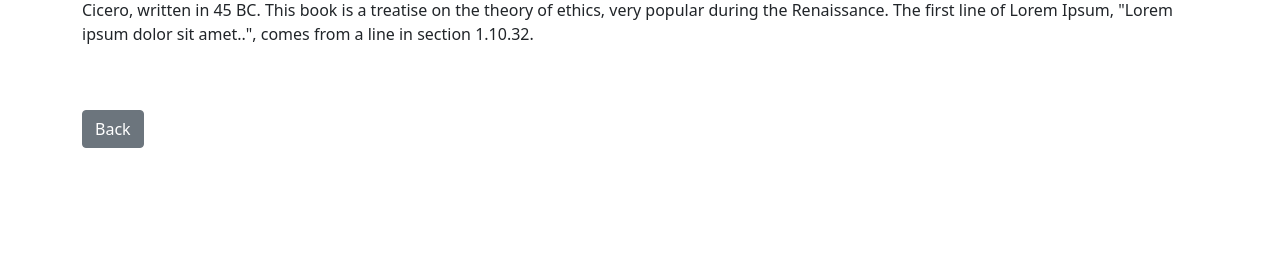
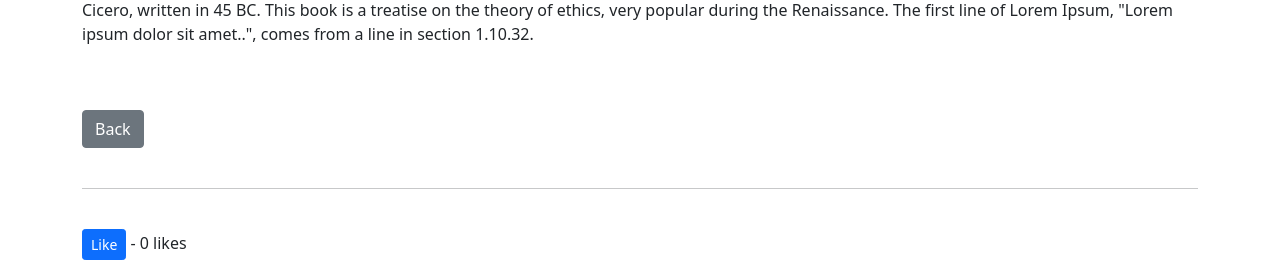
Before and after one commit to akipekoren/blog, a Django app: page /article/8 in a window 1280 px wide. Shown: the part 563-823 px from the top of the page. Before the commit the page ends 711 px from the top, so only its background shows below. Run offline with Django 3.2, Linux system fonts and the light colour scheme; a user stored in the database is signed in; data comes from the database, SQL or seed files in the repository; both versions use the stored data as it was after the commit.

Commit message:
like-unlike functionality is added

```diff
--- a/blog/myblog/forms.py
+++ b/blog/myblog/forms.py
@@ -18,7 +18,8 @@ class PostForms(forms.ModelForm):
         widgets = {
             'title' : forms.TextInput(attrs={'class' : 'form-control', 'placeholder' : 'Title'}),
             'title_tag' : forms.TextInput(attrs={'class' : 'form-control', 'placeholder' : 'Tag'}),
-            'author' : forms.Select(attrs={'class' : 'form-control'}),
+            'author' : forms.TextInput(attrs={'class' : 'form-control', 'value' : '' , 'id': 'elder', 'type' : 'hidden'}),
+            #'author' : forms.Select(attrs={'class' : 'form-control'}),
             'category' : forms.Select(choices = choice_list, attrs={'class' : 'form-control'}),
             'body' : forms.Textarea(attrs={'class' : 'form-control', 'placeholder': 'Messages'}),
 
--- a/blog/myblog/models.py
+++ b/blog/myblog/models.py
@@ -22,12 +22,12 @@ class Category(models.Model):
 
 class Post(models.Model):
     title = models.CharField(max_length=300)
-    author=models.ForeignKey(User,on_delete=models.CASCADE, default="admin")
+    author=models.ForeignKey(User,on_delete=models.CASCADE)
     body = models.TextField()
     title_tag = models.CharField(max_length=200)
     date = models.DateField(auto_now_add=True)
     category = models.CharField(max_length=100, default='coding')
-
+    likes = models.ManyToManyField(User, related_name='blog_posts')
 
 
     def __str__(self):
@@ -36,3 +36,7 @@ class Post(models.Model):
 
     def get_absolute_url(self):
         return reverse('home')
+
+
+    def get_total_likes(self):
+        return self.likes.count()
--- a/blog/myblog/templates/details.html
+++ b/blog/myblog/templates/details.html
@@ -34,5 +34,31 @@
 
 <a href="{% url 'home' %}" class="btn btn-secondary" >Back</a>
 
+<br/><br/>
+<hr>
+<br/>
+<form action = "{% url 'like-post' post.pk %}" method="POST">
+
+     {% csrf_token %}
+
+
+
+     {%if user.is_authenticated %}
+
+     {% if liked %}
+
+          <button type="submit" name="post_id"
+          value = {{post.id}} class="btn btn-danger btn-sm">UnLike</button>
+
+     {%else%}
+          <button type="submit" name="post_id"
+          value = {{post.id}} class="btn btn-primary btn-sm">Like</button>
+
+     {%endif%}
+
+     {%endif%}
+
+     - {{total_likes}} likes
+</form>
 
 {% endblock %}
--- a/blog/myblog/urls.py
+++ b/blog/myblog/urls.py
@@ -1,6 +1,6 @@
 
 from django.urls import path
-from .views import HomeView,DetailsView,AddPostView,EditPostView,DeletePostView,AddCategoryView,CategoryView,CategoryListView
+from .views import HomeView,DetailsView,AddPostView,EditPostView,DeletePostView,AddCategoryView,CategoryView,CategoryListView,LikeView
 
 urlpatterns = [
 
@@ -13,5 +13,6 @@ path('article/<int:pk>/delete',DeletePostView.as_view(), name = 'delete-post'),
 path('add-category', AddCategoryView.as_view(), name = 'add-category'),
 path('category/<str:cats>', CategoryView, name='category'),
 path('category-list/', CategoryListView, name='category-list'),
+path('like/<int:pk>', LikeView, name="like-post"),
 
 ]
--- a/blog/myblog/views.py
+++ b/blog/myblog/views.py
@@ -1,8 +1,9 @@
-from django.shortcuts import render
+from django.shortcuts import render, get_object_or_404
 from django.views.generic import ListView, DetailView, CreateView, UpdateView, DeleteView
 from .models import Post,Category
 from .forms import PostForms,EditForms
-from django.urls import reverse_lazy
+from django.urls import reverse_lazy,reverse
+from django.http import HttpResponseRedirect
 
 
 # Create your views here.
@@ -35,7 +36,17 @@ class DetailsView(DetailView):
     def get_context_data(self,*args, **kwargs):
         cat_menu = Category.objects.all()
         context = super(DetailsView, self).get_context_data(*args, **kwargs)
+
+
+        count_total_likes = get_object_or_404(Post, id=self.kwargs['pk'])
+        total_likes = count_total_likes.get_total_likes()
+
+        liked = False
+        if count_total_likes.likes.filter(id = self.request.user.id).exists():
+            liked= True
         context["cat_menu"] = cat_menu
+        context["total_likes"] =total_likes
+        context["liked"] = liked
         return context
 
 
@@ -81,3 +92,19 @@ def CategoryView(request,cats):
 def CategoryListView(request):
     cat_menu_list = Category.objects.all()
     return render(request, 'categoryList.html',{'cat_menu_list' : cat_menu_list})
+
+
+
+def LikeView(request,pk):
+    post = get_object_or_404(Post, id=request.POST.get('post_id'))
+
+    liked = False
+    if post.likes.filter(id=request.user.id).exists():
+        post.likes.remove(request.user)
+        liked = False
+    else:
+        post.likes.add(request.user)
+        liked=True
+
+
+    return HttpResponseRedirect(reverse('article-detail', args=[str(pk)]))
```
Also changed, not shown: blog/myblog/templates/addPost.html (+7 -0 lines), blog/db.sqlite3, blog/myblog/migrations/0005_auto_20210228_0947.py (added).
